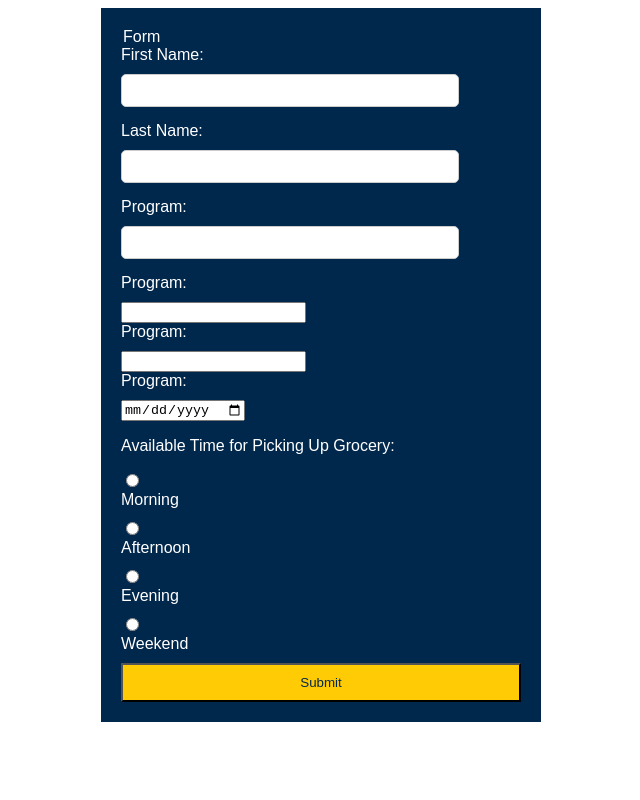
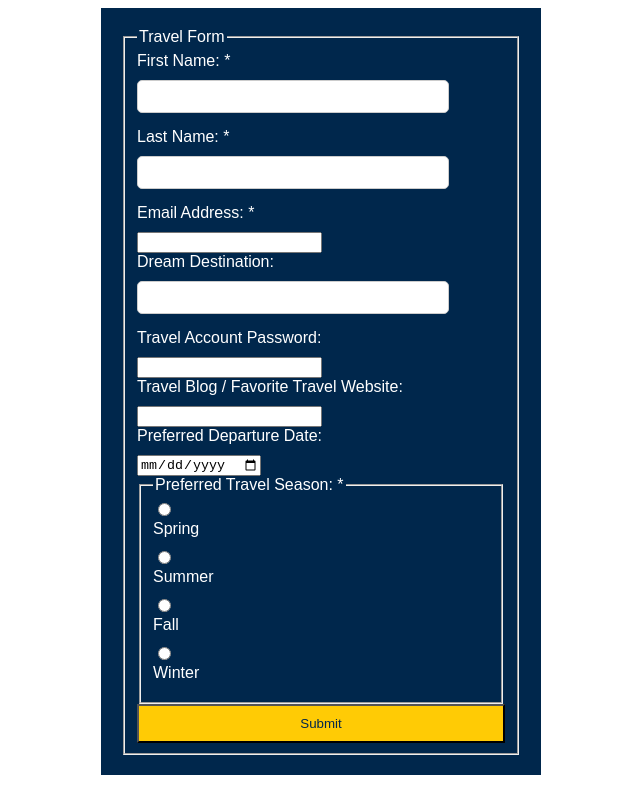
Before and after one commit to leeteeadi/discussion10-form, a plain HTML site: page index.html in a window 1280 px wide. Shown: the whole page, without its empty margins (319-959 px from the left). Drawn offline with Linux system fonts and the light colour scheme; files that its build step writes are made by us from their sources.

Commit message:
Update form title and labels for travel context

```diff
--- a/index.html
+++ b/index.html
@@ -3,52 +3,55 @@
 <head>
   <meta charset="UTF-8">
   <meta name="viewport" content="width=device-width, initial-scale=1.0">
-  <title>Sample Form</title>
-  <link rel="stylesheet" href="css/style.css"/>
-
+  <title>Travel Interest Form</title>
+  <link rel="stylesheet" href="css/style.css">
 </head>
 <body>
 
-  <form
-    action="https://formspree.io/f/mnjgwled"
-    method="POST"
-        <fieldset>
-            <legend>Form</legend>
-            <label for="first-name">First Name:</label>
-            <input type="text" id="first-name"  required>
+  <form action="https://formspree.io/f/mnjgwled" method="POST">
+    <fieldset>
+      <legend>Travel Form</legend>
 
-            <label for="last-name">Last Name:</label>
-            <input type="text"  name="last-name" required>
+      <label for="first-name">First Name: <span aria-hidden="true">*</span></label>
+      <input type="text" id="first-name" name="first-name" required>
 
-            <label for="program">Program: </label>
-            <input type="text" id="program" name="program">
+      <label for="last-name">Last Name: <span aria-hidden="true">*</span></label>
+      <input type="text" id="last-name" name="last-name" required>
 
-            <label for="program">Program: </label>
-            <input type="password" id="program" name="program">
+      <label for="email">Email Address: <span aria-hidden="true">*</span></label>
+      <input type="email" id="email" name="email" required>
 
-            <label for="program">Program: </label>
-            <input type="url" id="program" name="program">
+      <label for="destination">Dream Destination:</label>
+      <input type="text" id="destination" name="destination">
 
-            <label for="program">Program: </label>
-            <input type="date" id="program" name="program">
+      <label for="travel-password">Travel Account Password:</label>
+      <input type="password" id="travel-password" name="travel-password">
 
-            <div class="radio-group">
-                <p>Available Time for Picking Up Grocery:</p>
-                <input type="radio" id="morning" name="available-time" value="morning">
-                <label>Morning</label>
+      <label for="portfolio">Travel Blog / Favorite Travel Website:</label>
+      <input type="url" id="portfolio" name="portfolio">
 
-                <input type="radio" id="afternoon" name="available-time" value="afternoon">
-                <label for="afternoon">Afternoon</label>
+      <label for="departure-date">Preferred Departure Date:</label>
+      <input type="date" id="departure-date" name="departure-date">
 
-                <input type="radio" id="evening" name="available-time" value="evening">
-                <label for="evening">Evening</label>
+      <fieldset class="radio-group">
+        <legend>Preferred Travel Season: <span aria-hidden="true">*</span></legend>
 
-                <input type="radio" id="weekend" name="available-time" value="weekend">
-                <label for="weekend">Weekend</label>
-            </div>
+        <input type="radio" id="spring" name="travel-season" value="spring" required>
+        <label for="spring">Spring</label>
 
-            <input type="submit" value="Submit">
-        </fieldset>
-    </form>
+        <input type="radio" id="summer" name="travel-season" value="summer">
+        <label for="summer">Summer</label>
+
+        <input type="radio" id="fall" name="travel-season" value="fall">
+        <label for="fall">Fall</label>
+
+        <input type="radio" id="winter" name="travel-season" value="winter">
+        <label for="winter">Winter</label>
+      </fieldset>
+
+      <input type="submit" value="Submit">
+    </fieldset>
+  </form>
+
 </body>
 </html>
```
